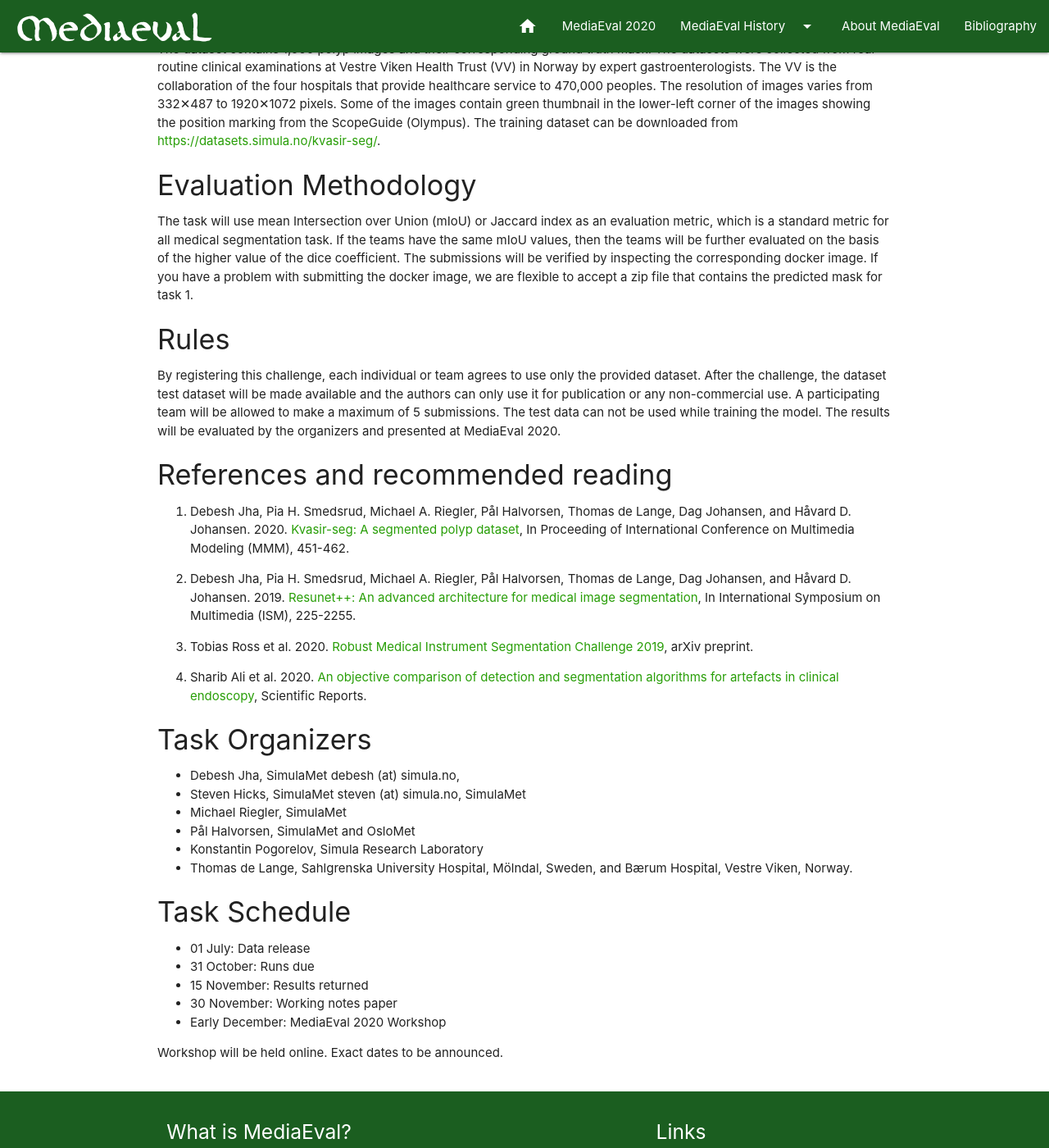
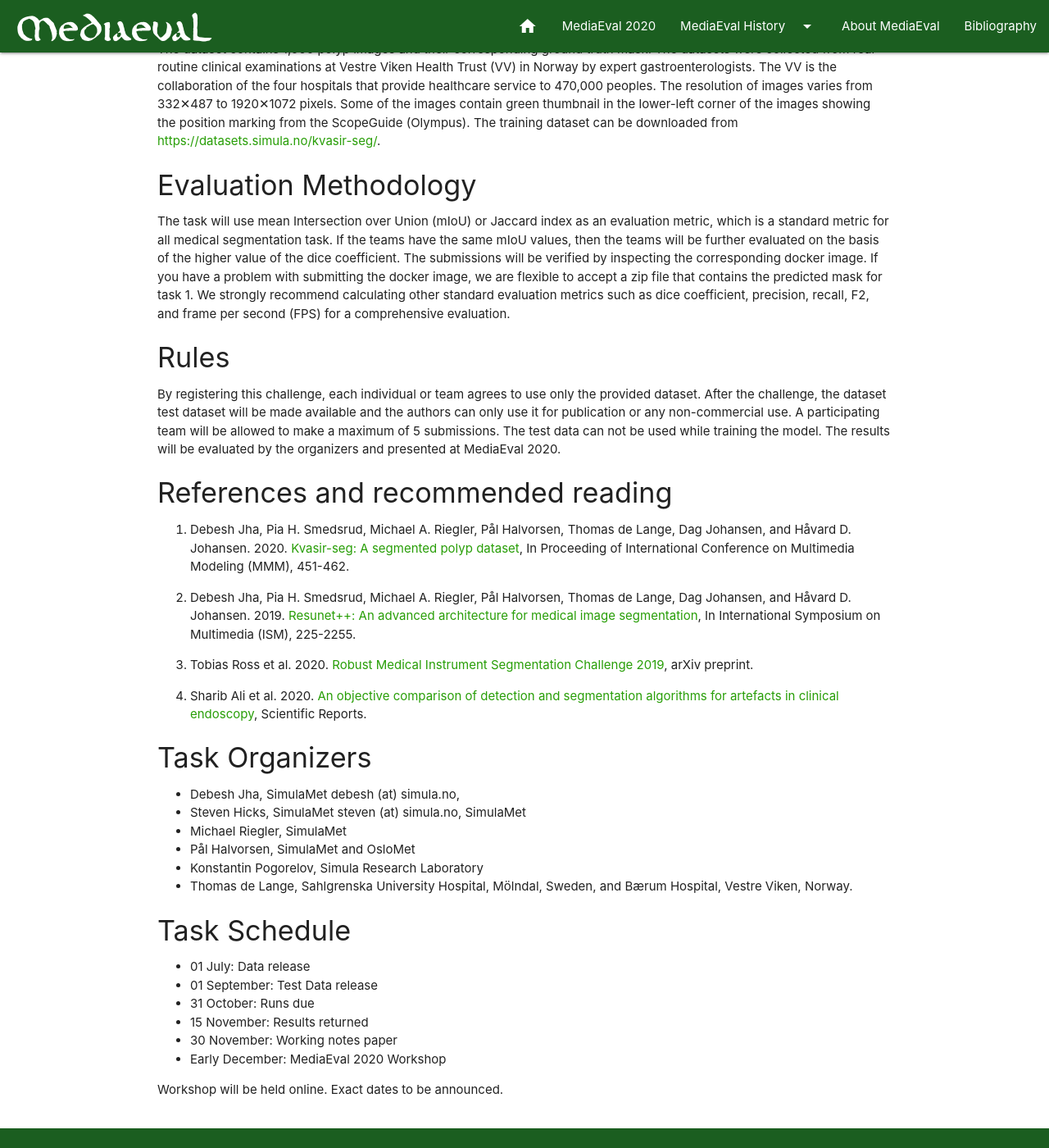
Before and after one commit to multimediaeval/multimediaeval.github.io, a Jekyll site: the page built from _editions/2020/tasks/medico.md, in a window 1280 px wide and 1400 px high, scrolled down 1138 px. Shown: the whole window at 82% size. Built offline with Jekyll 4.4.1, drawn with Linux system fonts in a browser that asks for light colours.

Commit message:
Update medico.md

```diff
--- a/_editions/2020/tasks/medico.md
+++ b/_editions/2020/tasks/medico.md
@@ -35,7 +35,7 @@
 The dataset contains 1,000 polyp images and their corresponding ground truth mask. The datasets were collected from real routine clinical examinations at Vestre Viken Health Trust (VV) in Norway by expert gastroenterologists. The VV is the collaboration of the four hospitals that provide healthcare service to 470,000 peoples. The resolution of images varies from 332✕487 to 1920✕1072 pixels. Some of the images contain green thumbnail in the lower-left corner of the images showing  the position marking from the ScopeGuide (Olympus). The training dataset can be downloaded from [https://datasets.simula.no/kvasir-seg/](https://datasets.simula.no/kvasir-seg/).
 
 #### Evaluation Methodology
-The task will use mean Intersection over Union (mIoU) or Jaccard index as an evaluation metric, which is a standard metric for all medical segmentation task. If the teams have the same mIoU values, then the teams will be further evaluated on the basis of the higher value of the dice coefficient. The submissions will be verified by inspecting the corresponding docker image. If you have a problem with submitting the docker image, we are flexible to accept a zip file that contains the predicted mask for task 1.
+The task will use mean Intersection over Union (mIoU) or Jaccard index as an evaluation metric, which is a standard metric for all medical segmentation task. If the teams have the same mIoU values, then the teams will be further evaluated on the basis of the higher value of the dice coefficient. The submissions will be verified by inspecting the corresponding docker image. If you have a problem with submitting the docker image, we are flexible to accept a zip file that contains the predicted mask for task 1. We strongly recommend calculating other standard evaluation metrics such as dice coefficient, precision, recall, F2, and frame per second (FPS) for a comprehensive evaluation.
 
 #### Rules
 By registering this challenge, each individual or team agrees to use only the provided dataset. After the challenge, the dataset test dataset will be made available and the authors can only use it for publication or any non-commercial use. A participating team will be allowed to make a maximum of 5 submissions. The test data can not be used while training the model. The results will be evaluated by the organizers and presented at MediaEval 2020.
@@ -69,6 +69,7 @@
 
 #### Task Schedule
 * 01 July: Data release <!-- # Replace XX with your date. Latest possible is 31 July-->
+* 01 September: Test Data release <!-- # Replace XX with your date. Latest possible is 31 July-->
 * 31 October: Runs due <!-- # Replace XX with your date. Latest possible is 31 October-->
 * 15 November: Results returned  <!-- Fixed. Please do not change-->
 * 30 November: Working notes paper  <!-- Fixed. Please do not change-->
```
